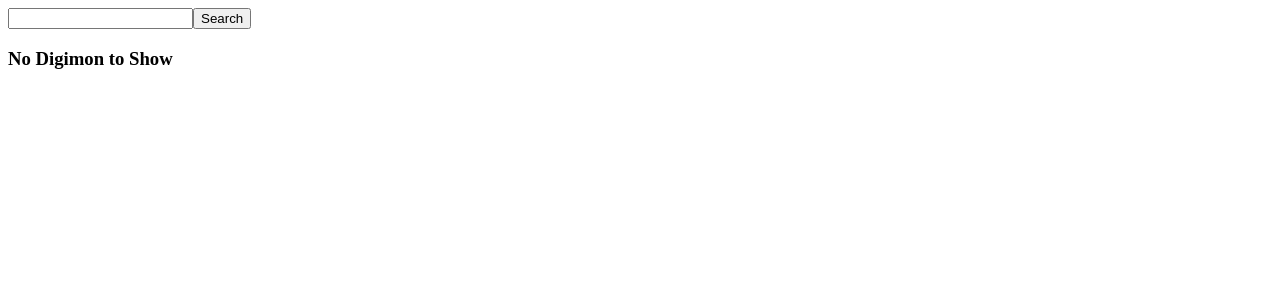
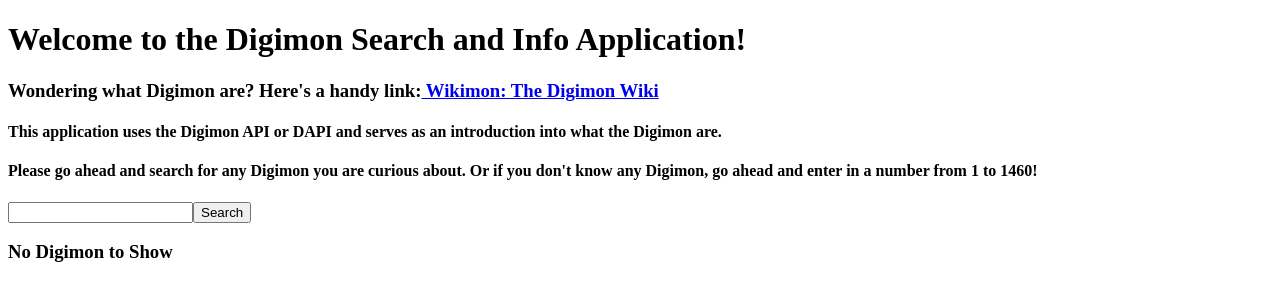
Before and after one commit to bi1cor0/digimon-party-creator, a React (Vite) app: page /error in a window 1280 px wide. Both pictures are taken after a click on the button "Back to the Search Page". Shown: the top 300 px of the page. Built offline with nearby package versions, Linux system fonts and the light colour scheme; no server answers.

Commit message:
Edited some text to display on to the application.

```diff
--- a/src/components/DigiDisplay.jsx
+++ b/src/components/DigiDisplay.jsx
@@ -1,9 +1,19 @@
 export default function DigiDisplay({ digimon }) {
      const loaded = () => {
+        //setting up ? variables to check if the necessary data exists before trying to access it.
+        const level = digimon?.levels?.[0]?.level || 'Unknown';
+        const attribute = digimon?.attributes?.[0]?.attribute || 'Unknown';
+        const description = digimon?.descriptions?.[1]?.description || 'No description available';
+
         return (
         <>
-            <h1>{digimon.name}</h1>
+            <h2>{digimon.name}</h2>
             <img src={digimon.images[0].href} alt={digimon.name} />
+            <ul>
+                <li>Level: {level}</li>
+                <li>Attribute: {attribute}</li>
+                <li>Description: {description}</li>
+            </ul>
         </>
         );
         };
--- a/src/components/Form.jsx
+++ b/src/components/Form.jsx
@@ -22,6 +22,14 @@
   };
 
     return (
+        <>
+        <h1>Welcome to the Digimon Search and Info Application!</h1>
+        <h3>Wondering what Digimon are? Here's a handy link:
+        <a href="https://wikimon.net/Digimon_(species)r" target="_blank"> Wikimon: The Digimon Wiki</a>
+        </h3>
+        <h4>This application uses the Digimon API or DAPI and serves as an introduction into what the Digimon are.</h4>
+        <h4>Please go ahead and search for any Digimon you are curious about. Or if you don't know any Digimon, go ahead and enter in a number from 1 to 1460!</h4>
+
         <div>
             <form onSubmit={handleSubmit}>
                 <input
@@ -32,5 +40,6 @@
                 <input type='submit' value='Search'/>
             </form>
         </div>
+        </>
   )
 }
```
